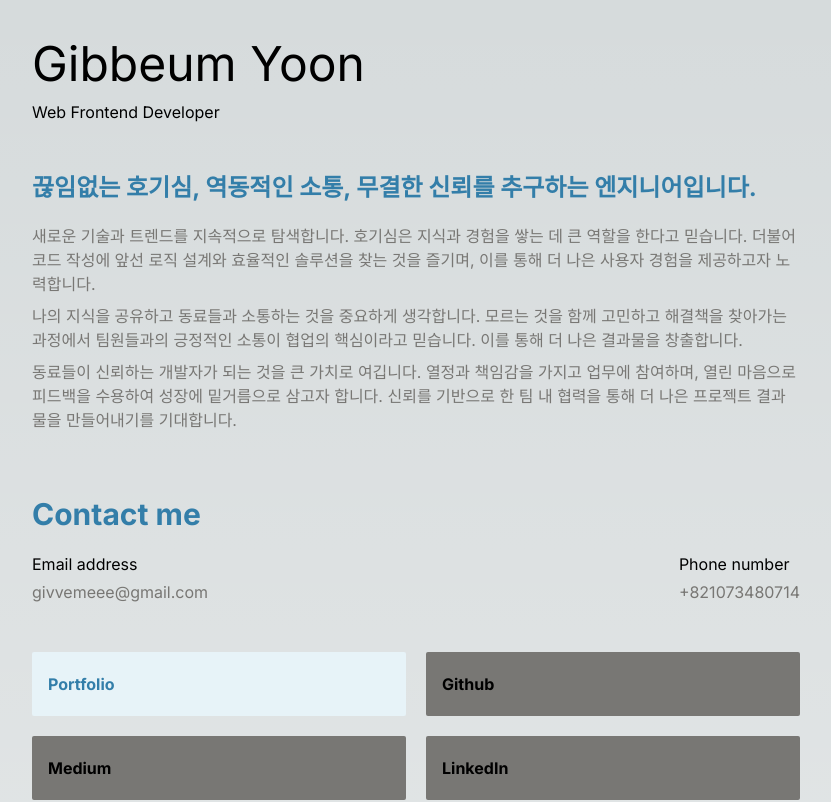
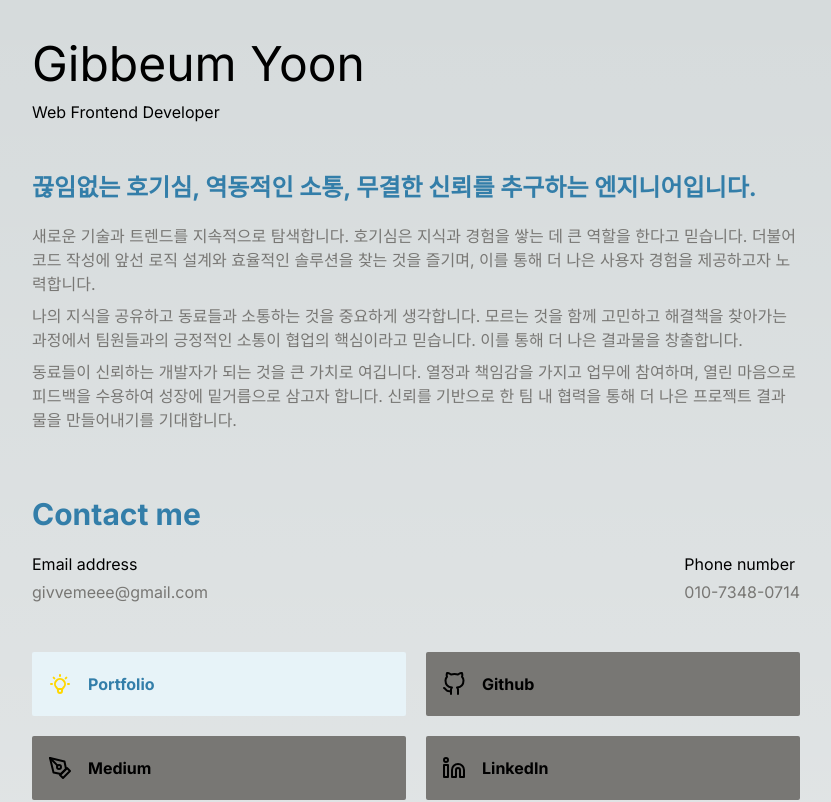
Before and after one commit to givvemee/vivi.page, a Next.js app: page /resume in a window 1280 px wide. Shown: the top 802 px of the page, without its empty margins (224-1055 px from the left). Built offline with nearby package versions, Linux system fonts and the light colour scheme.

Commit message:
[feat] 이력서 리다이렉트 링크 및 아이콘 추가

```diff
--- /dev/null
+++ b/app/icon/github.tsx
@@ -0,0 +1,16 @@
+export const Github = () => {
+  return (
+    <svg
+      className="h-6 w-6 text-gray-500"
+      viewBox="0 0 24 24"
+      fill="none"
+      stroke="currentColor"
+      stroke-width="2"
+      stroke-linecap="round"
+      stroke-linejoin="round"
+    >
+      {' '}
+      <path d="M9 19c-5 1.5-5-2.5-7-3m14 6v-3.87a3.37 3.37 0 0 0-.94-2.61c3.14-.35 6.44-1.54 6.44-7A5.44 5.44 0 0 0 20 4.77 5.07 5.07 0 0 0 19.91 1S18.73.65 16 2.48a13.38 13.38 0 0 0-7 0C6.27.65 5.09 1 5.09 1A5.07 5.07 0 0 0 5 4.77a5.44 5.44 0 0 0-1.5 3.78c0 5.42 3.3 6.61 6.44 7A3.37 3.37 0 0 0 9 18.13V22" />
+    </svg>
+  );
+};
--- /dev/null
+++ b/app/icon/ligbtbulb.tsx
@@ -0,0 +1,17 @@
+export const Lightbulb = () => {
+  return (
+    <svg
+      className="h-6 w-6 text-yellow-500"
+      fill="none"
+      viewBox="0 0 24 24"
+      stroke="#FFD700 "
+    >
+      <path
+        stroke-linecap="round"
+        stroke-linejoin="round"
+        stroke-width="2"
+        d="M9.663 17h4.673M12 3v1m6.364 1.636l-.707.707M21 12h-1M4 12H3m3.343-5.657l-.707-.707m2.828 9.9a5 5 0 117.072 0l-.548.547A3.374 3.374 0 0014 18.469V19a2 2 0 11-4 0v-.531c0-.895-.356-1.754-.988-2.386l-.548-.547z"
+      />
+    </svg>
+  );
+};
--- /dev/null
+++ b/app/icon/linkedIn.tsx
@@ -0,0 +1,17 @@
+export const LinkedIn = () => {
+  return (
+    <svg
+      className="h-6 w-6 text-gray-500"
+      viewBox="0 0 24 24"
+      fill="none"
+      stroke="currentColor"
+      stroke-width="2"
+      stroke-linecap="round"
+      stroke-linejoin="round"
+    >
+      {' '}
+      <path d="M16 8a6 6 0 0 1 6 6v7h-4v-7a2 2 0 0 0-2-2 2 2 0 0 0-2 2v7h-4v-7a6 6 0 0 1 6-6z" />{' '}
+      <rect x="2" y="9" width="4" height="12" /> <circle cx="4" cy="4" r="2" />
+    </svg>
+  );
+};
--- /dev/null
+++ b/app/icon/pen.tsx
@@ -0,0 +1,20 @@
+export const Pen = () => {
+  return (
+    <svg
+      width="24"
+      height="24"
+      xmlns="http://www.w3.org/2000/svg"
+      viewBox="0 0 24 24"
+      fill="none"
+      stroke="currentColor"
+      stroke-width="2"
+      stroke-linecap="round"
+      stroke-linejoin="round"
+    >
+      {' '}
+      <path d="M12 19l7-7 3 3-7 7-3-3z" />{' '}
+      <path d="M18 13l-1.5-7.5L2 2l3.5 14.5L13 18l5-5z" />{' '}
+      <path d="M2 2l7.586 7.586" /> <circle cx="11" cy="11" r="2" />
+    </svg>
+  );
+};
--- a/app/resume/page.tsx
+++ b/app/resume/page.tsx
@@ -1,9 +1,16 @@
+'use client';
+
+import * as util from '@/app/util/index';
+import { Github } from '../icon/github';
+import { Lightbulb } from '../icon/ligbtbulb';
+import { LinkedIn } from '../icon/linkedIn';
+import { Pen } from '../icon/pen';
 import { MelhoProject, MelhoStack, OnuiiProject, OnuiiStack } from './list';
 
 const Resume = () => {
   return (
     <div className="w-full max-w-3xl border-white mx-auto my-10">
-      <p className="text-5xl font-700 mt-3 mb-3">Gibbeum Yoon</p>
+      <p className="text-5xl font-800 mt-3 mb-3">Gibbeum Yoon</p>
       <p className="mb-3">Web Frontend Developer</p>
 
       <div className="mt-12">
@@ -33,27 +40,40 @@ const Resume = () => {
       <div className="mt-16">
         <p className="text-main text-3xl font-bold mb-5">Contact me</p>
         <div className="flex justify-between">
-          <div>
+          <div onClick={util.SendEmail} className="cursor-pointer">
             <p className="mb-1">Email address</p>
             <p className="text-normal">givvemeee@gmail.com</p>
           </div>
-          <div>
+          <div onClick={util.PhoneCall} className="cursor-pointer">
             <p className="mb-1">Phone number</p>
-            <p className="text-normal">+821073480714</p>
+            <p className="text-normal">010-7348-0714</p>
           </div>
         </div>
         <div className="mt-12 grid grid-cols-2 gap-5">
-          <div className="bg-sub py-5 px-4 rounded-sm cursor-pointer text-main font-bold">
-            Portfolio
+          <div className="bg-sub py-5 px-4 rounded-sm cursor-pointer font-bold flex items-center gap-4">
+            <Lightbulb />
+            <span className="text-main">Portfolio</span>
           </div>
-          <div className="bg-normal py-5 px-4 rounded-sm cursor-pointer font-bold">
-            Github
+          <div
+            className="bg-normal py-5 px-4 rounded-sm cursor-pointer font-bold flex items-center gap-4"
+            onClick={util.Github}
+          >
+            <Github />
+            <span>Github</span>
           </div>
-          <div className="bg-normal py-5 px-4 rounded-sm cursor-pointer font-bold">
-            Medium
+          <div
+            className="bg-normal py-5 px-4 rounded-sm cursor-pointer font-bold flex items-center gap-4 "
+            onClick={util.Medium}
+          >
+            <Pen />
+            <span>Medium</span>
           </div>
-          <div className="bg-normal py-5 px-4 rounded-sm cursor-pointer font-bold">
-            LinkedIn
+          <div
+            className="bg-normal py-5 px-4 rounded-sm cursor-pointer font-bold flex items-center gap-4"
+            onClick={util.LinkendIn}
+          >
+            <LinkedIn />
+            <span>LinkedIn</span>
           </div>
         </div>
       </div>
@@ -240,12 +260,12 @@ const Resume = () => {
       <div className="mt-16">
         <p className="text-main text-3xl font-bold mb-5">Education</p>
         <div>
-          <div className="grid grid-flow-col">
+          <div className="grid grid-flow-col mb-10">
             <div className="w-56">
               <p className="text-normal">2022. 03 - </p>
             </div>
             <div>
-              <p className="text-grey font-bold mb-2">한국방송통신대학교</p>
+              <p className="text-grey font-bold mb-2">방송통신대학교</p>
               <p className="text-normal leading-6">컴퓨터과학과</p>
             </div>
           </div>
--- /dev/null
+++ b/app/util/index.ts
@@ -0,0 +1,19 @@
+export const SendEmail = () => {
+  window.open('mailto:givvemeee@gmail.com');
+};
+
+export const PhoneCall = () => {
+  window.open('tel:+821073480714');
+};
+
+export const Github = () => {
+  window.open('https://github.com/givvemee', '_blank');
+};
+
+export const Medium = () => {
+  window.open('https://medium.com/@givvemeee', '_blank');
+};
+
+export const LinkendIn = () => {
+  window.open('https://www.linkedin.com/in/gibbeum-y-906758224/', '_blank');
+};
```
